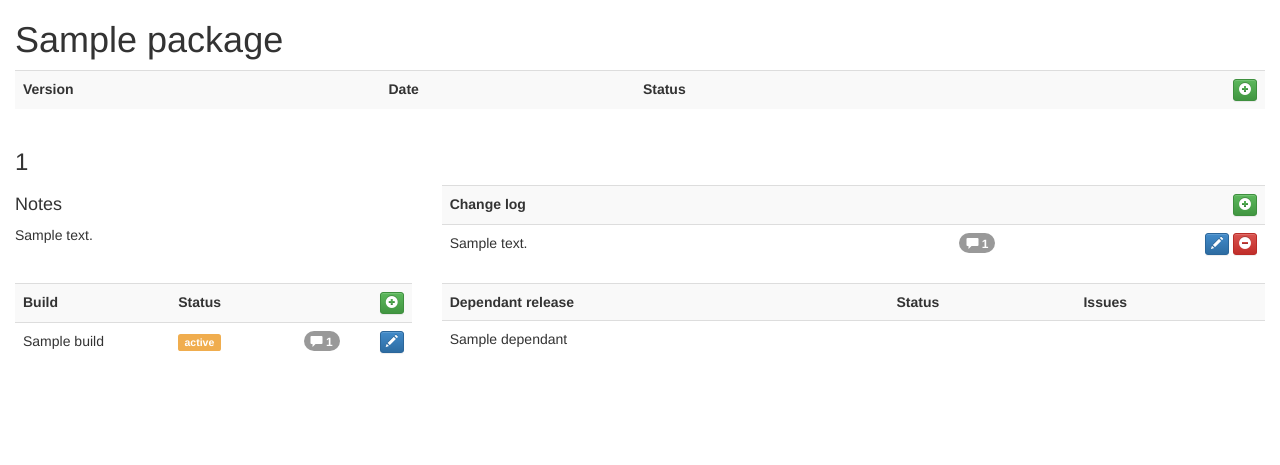
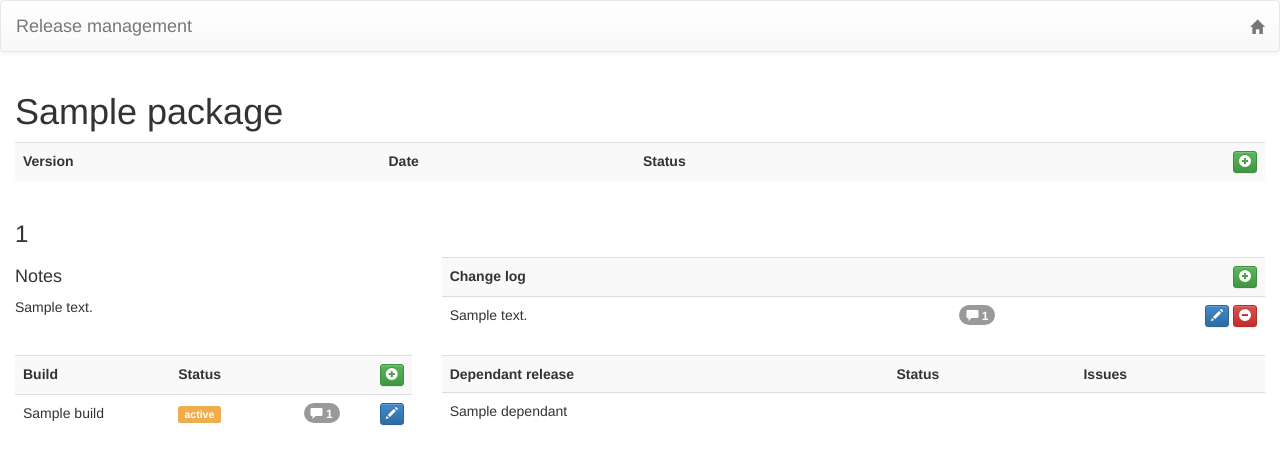
Before and after one commit to ColinBarnwell/release-manager, a Django app: template relman/templates/relman/package_detail.html in a window 1280 px wide. Shown: the top 465 px of the page. Run offline with Django 3.2, Linux system fonts and the light colour scheme; tables that the repository leaves empty hold one stand-in row (values such as "Sample post"); the template is opened without the code that fills it: values that come from a table or form of the project are taken from there, most other values are stand-ins (such as "Sample title", 1, 10 or a date in 2020); data that the repository does not hold is empty; parts of the project's set-up code (start-up, migrations or seed data) failed here and were passed over; some libraries are stand-ins or nearby versions.

Commit message:
Added nav bar

```diff
--- a/relman/templates/base.html
+++ b/relman/templates/base.html
@@ -12,8 +12,17 @@
         </script>
     </head>
     <body>
+         <nav class="navbar navbar-default" role="navigation">
+            <div class="container-fluid">
+                <div class="navbar-header">
+                    <a class="navbar-brand">{% trans "Release management" %}</a>
+                </div>
+                <ul class="nav navbar-nav navbar-right">
+                    <li><a class="glyphicon glyphicon-home" href="/"></a></li>
+                </ul>
+            </div>
+        </nav>
         <div class="container-fluid">
-
             {% for message in messages %}
                 <div class="alert alert-{{ message.tags }} fade in">
                     <button type="button" class="close" data-dismiss="alert" aria-hidden="true">×</button>
```
